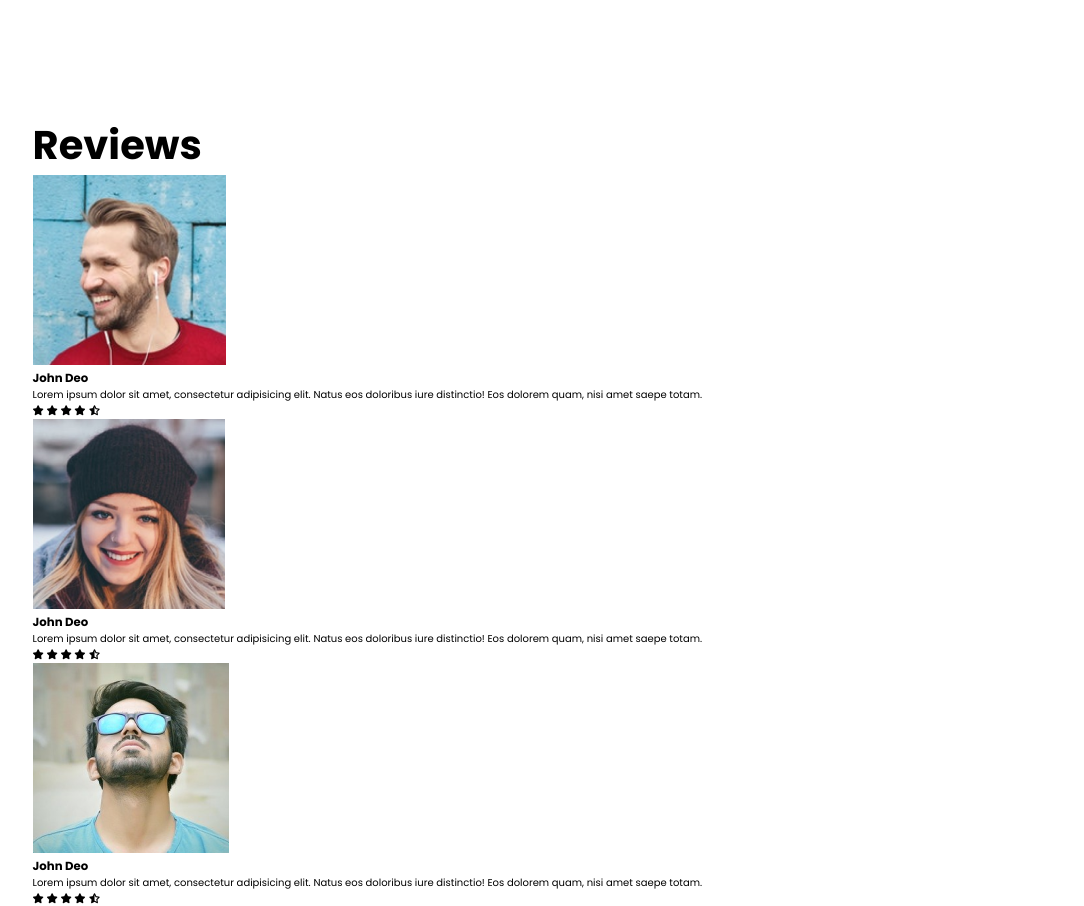
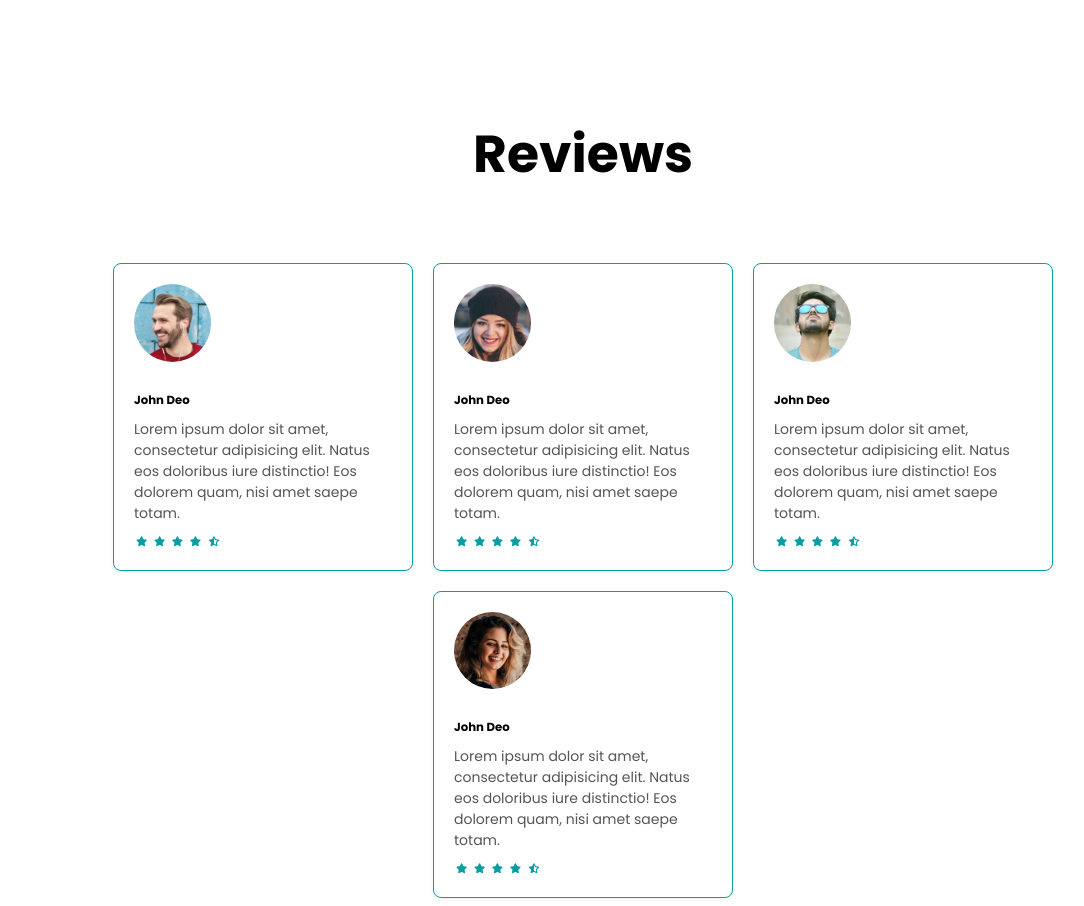
Before and after one commit to manar21786/bookStore_ZM, a plain HTML site: page index.html in a window 1280 px wide. Shown: the part 3190-4096 px from the top of the page, without its empty margins (57-1141 px from the left). Drawn offline with nearby package versions, Linux system fonts and the light colour scheme; a web font is replaced by a local one.

Commit message:
css reviews

```diff
--- a/style.css
+++ b/style.css
@@ -516,3 +516,66 @@ section {
     }
   }
 }
+.reviews-section {
+  .section-title {
+    text-align: center;
+    font-size: 5.2rem;
+    font-weight: bold;
+    margin-bottom: 3rem;
+  }
+
+  .reviews {
+    display: flex;
+    justify-content: center;
+    align-items: stretch;
+    flex-wrap: wrap;
+    gap: 2rem;
+    margin: 5rem auto;
+    padding: 2rem;
+
+    .review-card {
+      background: #fff;
+      border: 0.1rem solid var(--primary-blue);
+      border-radius: 0.8rem;
+      padding: 2rem;
+      width: 100%;
+      max-width: 30rem;
+      text-align: left;
+      box-shadow: 0 0.2rem 0.5rem rgba(0, 0, 0, 0.05);
+      transition: 0.3s;
+      position: relative;
+
+      &:hover {
+        transform: translateY(-5px);
+        box-shadow: 0 0.4rem 1rem rgba(0, 0, 0, 0.2);
+      }
+
+      img {
+        width: 30%;
+        aspect-ratio: 1 / 1;
+        border-radius: 50%;
+        object-fit: cover;
+        margin-bottom: 1.5rem;
+      }
+
+      h3 {
+        margin: 1rem 0;
+      }
+
+      p {
+        font-size: 1.4rem;
+        color: #555;
+        line-height: 1.5;
+      }
+
+      .stars {
+        margin-top: 1rem;
+        color: var(--primary-blue);
+
+        i {
+          margin: 0 0.2rem;
+        }
+      }
+    }
+  }
+}
```
